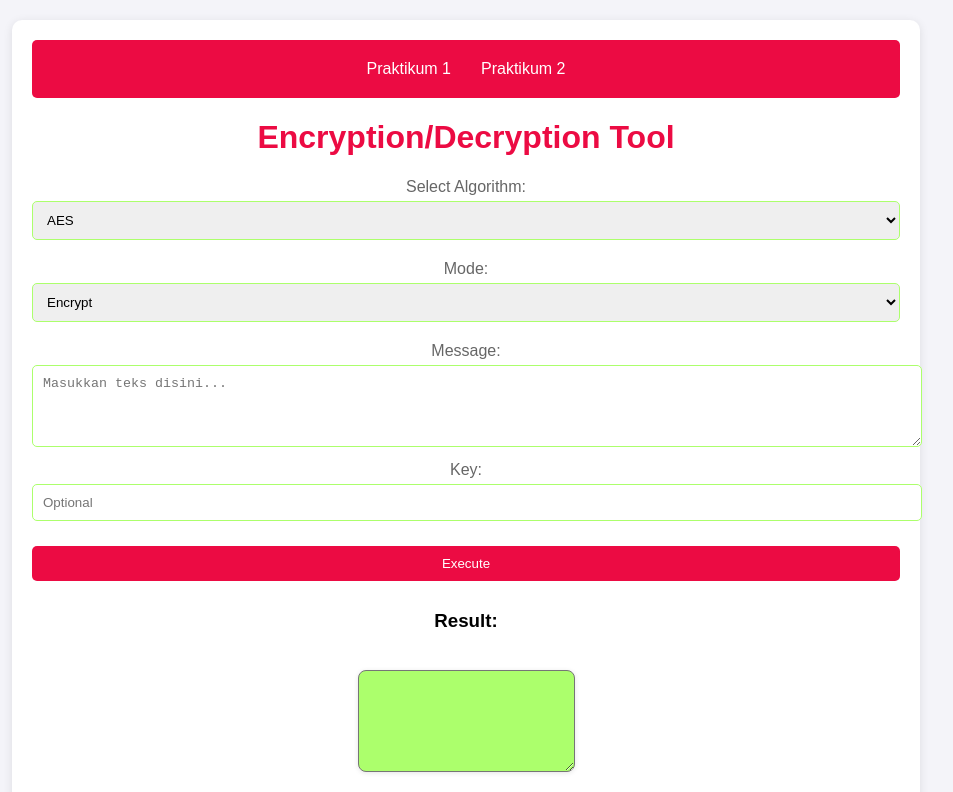
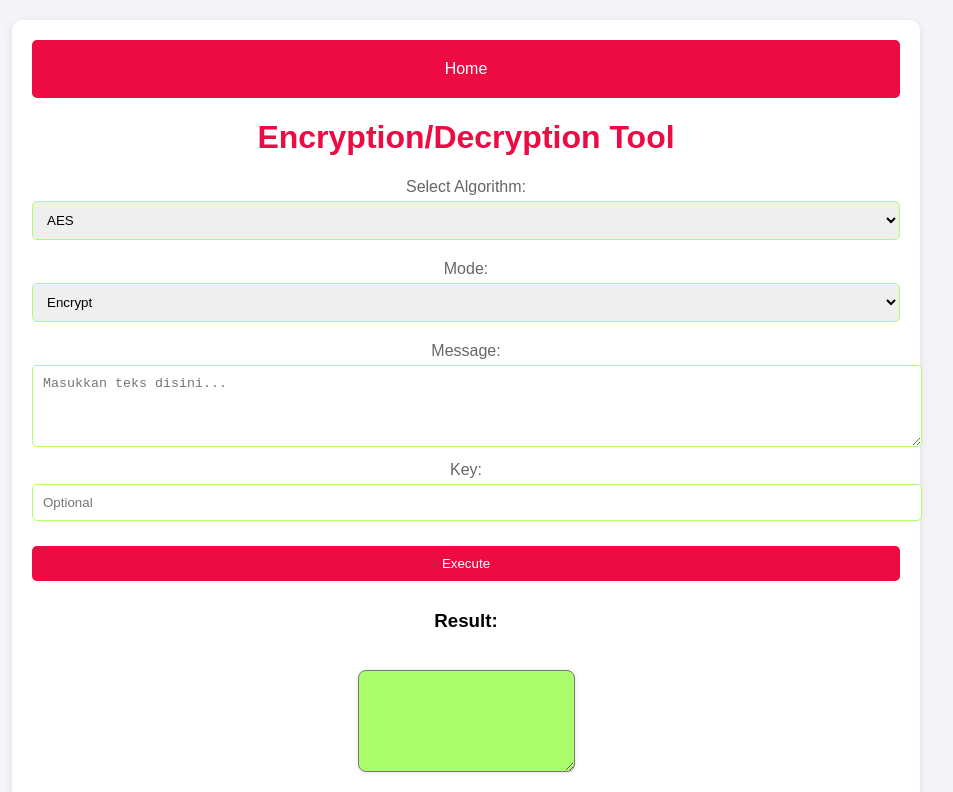
Before and after one commit to praktikum-KeamananSistemInformasi/714220025_Dany, a plain HTML site: page enkripsi dan deksripsi/enkripsi.html in a window 1280 px wide. Shown: the top 792 px of the page, without its empty margins (174-1127 px from the left). Drawn offline with Linux system fonts and the light colour scheme; files that its build step writes are made by us from their sources.

Commit message:
update p5

```diff
--- a/enkripsi dan deksripsi/enkripsi.html
+++ b/enkripsi dan deksripsi/enkripsi.html
@@ -108,9 +108,7 @@
   <body>
     <div class="container">
       <nav>
-        <a href="index.html">Praktikum 1</a>
-
-        <a href="Stressmetter/index.html">Praktikum 2</a>
+        <a href="./../index.html">Home</a>
       </nav>
       <h1>Encryption/Decryption Tool</h1>
       <form id="cryptoForm">
```
Also changed, not shown: Stressmetter/stressmetter.html (+1 -2 lines).
